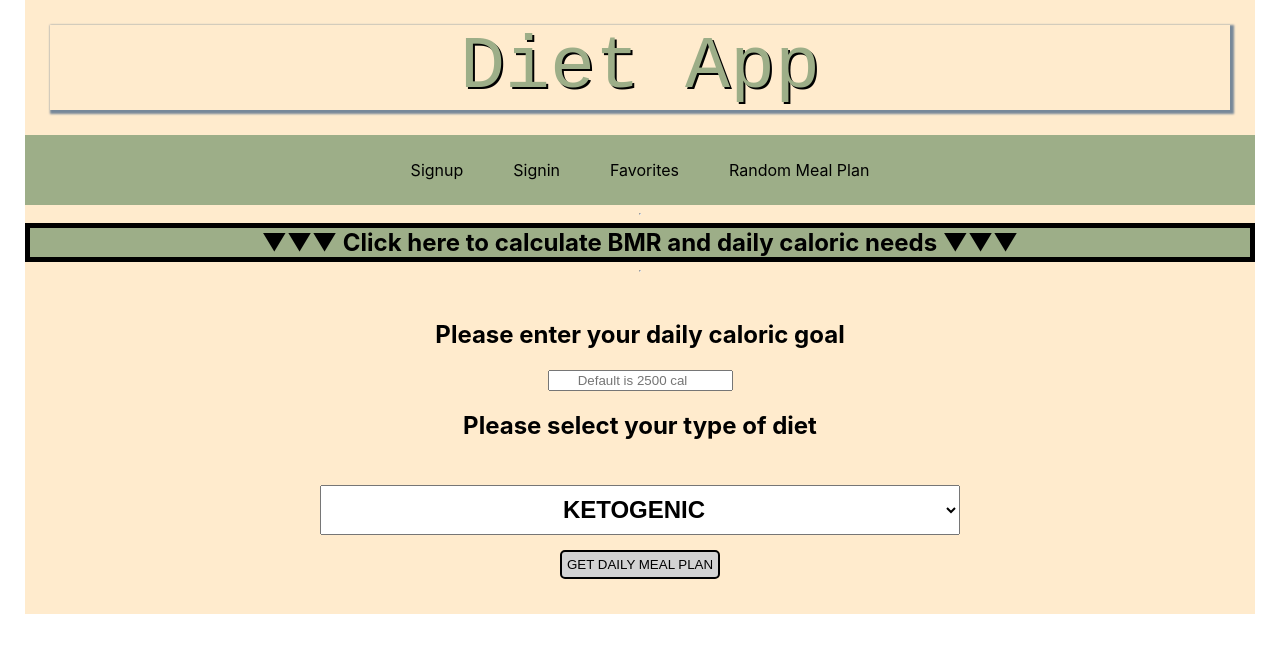
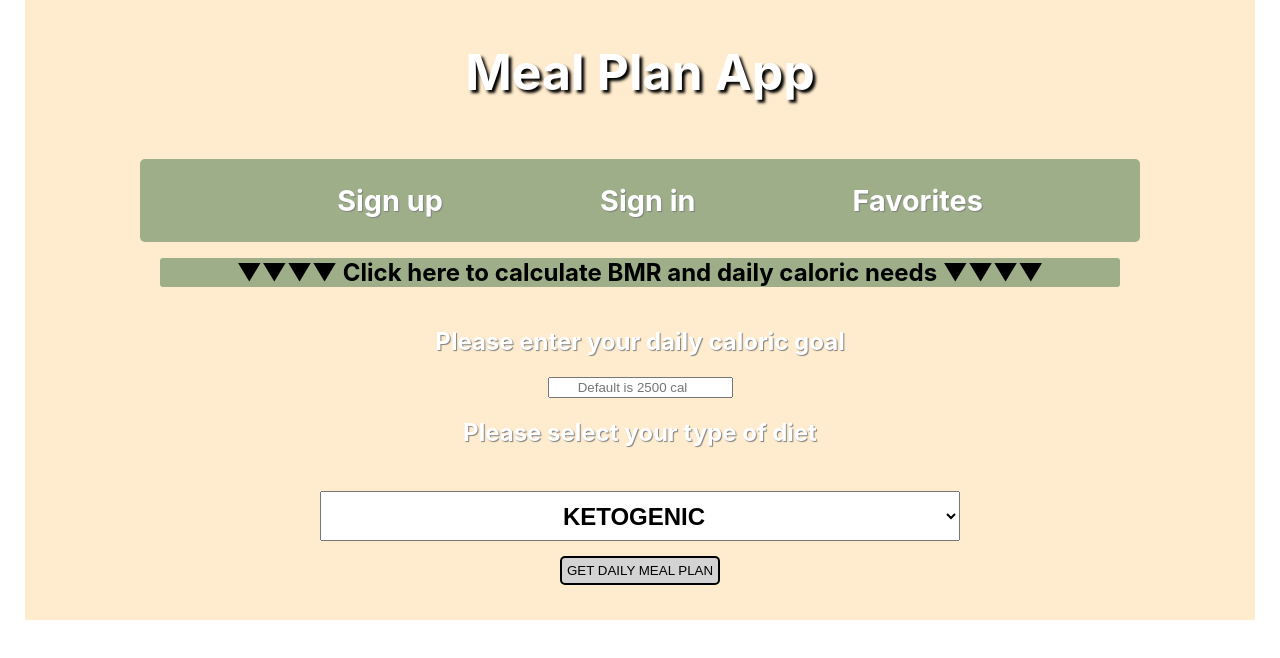
Before and after one commit to justinalequin/term2-final, a React (Create React App) app in the folder client/final-frontend/: page / in a window 1280 px wide. Shown: the top 658 px of the page. Built offline with nearby package versions, Linux system fonts and the light colour scheme.

Commit message:
app updates

```diff
--- a/client/final-frontend/src/App.js
+++ b/client/final-frontend/src/App.js
@@ -17,23 +17,68 @@ import Favorites from "./components/Favorites/Favorites";
 import Signin from "./components/Signin/Signin";
 import Signup from "./components/Signup/Signup";
 import MealFetch from "./components/MealFetch/MealFetch";
+import MealGen from "./components/MealGen/MealGen";
 
 function App() {
+  const [user, setUser] = useState(null);
+
+  useEffect(() => {
+    let jwtToken = window.localStorage.getItem("jwtToken");
+    console.log(jwtToken);
+
+    if (jwtToken) {
+      let decodedToken = jwtDecode(jwtToken);
+      console.log(decodedToken);
+      const currentTime = Date.now() / 1000;
+
+      if (decodedToken.exp < currentTime) {
+        window.localStorage.removeItem("jwtToken");
+        setUser(null);
+      } else {
+        setUser({
+          email: decodedToken.email,
+          userName: decodedToken.userName,
+        });
+      }
+    }
+  }, []);
+
   return (
     <div className="App">
+      <ToastContainer theme="colored" />
       <Router>
         <Nav></Nav>
 
-        <hr />
-
-        <CalCalc></CalCalc>
-
-        <hr />
-
-        <MealFetch></MealFetch>
         <Routes>
           <Route path="/sign-up" element={<Signup />} />
-          <Route path="/sign-in" element={<Signin />} />
+          <Route path="/sign-in" element={<Signin setUser={setUser} />} />
+          <Route
+            path="/protected-home"
+            element={
+              <PrivateRoute>
+                <ProtectedHome />
+              </PrivateRoute>
+            }
+          />
+          <Route
+            path="/profile"
+            element={
+              <PrivateRoute>
+                <Profile />
+              </PrivateRoute>
+            }
+          />
+          <Route
+            path="/protected/favorites"
+            element={
+              <PrivateRoute>
+                <Favorites />
+              </PrivateRoute>
+            }
+          />
+
+          <Route path="/" element={<MealGen></MealGen>} />
+          <Route render={() => <h1>Not Found 404</h1>} />
         </Routes>
       </Router>
     </div>
--- /dev/null
+++ b/client/final-frontend/src/components/MealGen/MealGen.js
@@ -0,0 +1,14 @@
+import React from "react";
+import CalCalc from "../calCalc/CalCalc";
+import MealFetch from "../MealFetch/MealFetch";
+
+function MealGen() {
+  return (
+    <div>
+      <CalCalc></CalCalc>
+      <MealFetch></MealFetch>
+    </div>
+  );
+}
+
+export default MealGen;
--- a/client/final-frontend/src/components/Nav/Nav.css
+++ b/client/final-frontend/src/components/Nav/Nav.css
@@ -1,21 +1,36 @@
-.navMain {
+a:link {
+  text-decoration: none;
 }
 
-.navTitle {
-  margin: 25px;
-  font-size: 75px;
-  box-shadow: 2px 2px 2px 2px lightslategray;
-  text-shadow: 2px 2px black;
-  color: #9dae88;
-  font-family: monospace;
+h1 {
+  font-size: 50px;
+  font-weight: bolder;
+  color: white;
+  text-shadow: black 3px 3px 3px;
 }
 
-.navOptions {
+.collapse navbar-collapse {
   display: flex;
   justify-content: center;
-  background-color: #9dae88;
+  border: solid red 5px;
 }
 
-a {
-  margin: 25px;
+.navbar-nav {
+  display: flex;
+  width: 75vw;
+  justify-content: space-evenly;
+  background-color: #9dae88;
+  border-radius: 5px;
+  border: 2px;
 }
+
+#navbarNav {
+  display: flex;
+  justify-content: center;
+}
+
+h2 {
+  text-decoration: none;
+  color: white;
+  text-shadow: gray 1px 1px 1px;
+}
--- a/client/final-frontend/src/components/Nav/Nav.js
+++ b/client/final-frontend/src/components/Nav/Nav.js
@@ -1,19 +1,52 @@
 import React from "react";
+import { Link } from "react-router-dom";
 import "./Nav.css";
 
-function Nav() {
+function Nav({ user, setUser }) {
+  let linkTittle1 = user ? user.userName : "Sign up";
+  let link1 = user ? "/profile" : "/sign-up";
+
+  let linkTittle2 = user ? "Logout" : "Sign in";
+  let link2 = user ? "/" : "/Sign-in";
+  console.log(user);
+
+  let logoutBotton = user ? logout : () => {};
+
+  function logout() {
+    setUser(null);
+    window.localStorage.removeItem("jwtToken");
+  }
   return (
-    <div className="navMain">
-      <div className="navTitle">Diet App</div>
-
-      <div className="navOptions">
-        <a>Signup</a>
-        <a>Signin</a>
-        <a>Favorites</a>
-        <a>Random Meal Plan</a>
-        <form></form>
+    <nav className="navbar navbar-expand-lg navbar-light bg-light">
+      <div className="container-fluid">
+        <Link to="/protected-home" className="navbar-brand" href="#">
+          <h1>Meal Plan App</h1>
+        </Link>
+        <div className="collapse navbar-collapse" id="navbarNav">
+          <ul className="navbar-nav">
+            <li className="nav-item">
+              <Link to={link1} className="nav-link active" aria-current="page">
+                <h2>{linkTittle1}</h2>
+              </Link>
+            </li>
+            <li className="nav-item">
+              <Link
+                to={link2}
+                className="nav-link"
+                onClick={() => logoutBotton()}
+              >
+                <h2>{linkTittle2}</h2>
+              </Link>
+            </li>
+            <li className="nav-item">
+              <Link to={"/protected/favorites"} className="nav-link">
+                <h2>Favorites</h2>
+              </Link>
+            </li>
+          </ul>
+        </div>
       </div>
-    </div>
+    </nav>
   );
 }
 
--- a/client/final-frontend/src/components/PrivateRoute/PrivateRoute.js
+++ b/client/final-frontend/src/components/PrivateRoute/PrivateRoute.js
@@ -0,0 +1,16 @@
+import React from "react";
+import { Navigate, useLocation } from "react-router";
+import CheckToken from "../Hooks/CheckToken";
+
+function PrivateRoute({ children }) {
+  const { CheckJwtToken } = CheckToken();
+  const location = useLocation();
+
+  if (CheckJwtToken()) {
+    return children;
+  } else {
+    return <Navigate to="/sign-in" state={{ from: location }} />;
+  }
+}
+
+export default PrivateRoute;
--- a/client/final-frontend/src/components/Signin/Signin.css
+++ b/client/final-frontend/src/components/Signin/Signin.css
@@ -0,0 +1,4 @@
+.form-div-signin {
+  background-color: #9dae88;
+  border: black solid 3px;
+}
--- a/client/final-frontend/src/components/calCalc/CalCalc.css
+++ b/client/final-frontend/src/components/calCalc/CalCalc.css
@@ -3,7 +3,9 @@
   text-align: center;
   font-weight: bolder;
   font-size: x-large;
-  border: solid black 5px;
+  border-radius: 3px;
+  width: 75vw;
+  align-self: center;
 }
 
 .calBox {
--- a/client/final-frontend/src/components/calCalc/CalCalc.js
+++ b/client/final-frontend/src/components/calCalc/CalCalc.js
@@ -67,7 +67,7 @@ function CalCalc() {
 
   return (
     <div className="main">
-      <Collapsible trigger="▼▼▼ Click here to calculate BMR and daily caloric needs ▼▼▼">
+      <Collapsible trigger="▼▼▼▼ Click here to calculate BMR and daily caloric needs ▼▼▼▼">
         <div className="calCalcMain">
           <h1>Calorie Calculator</h1>
 
```
